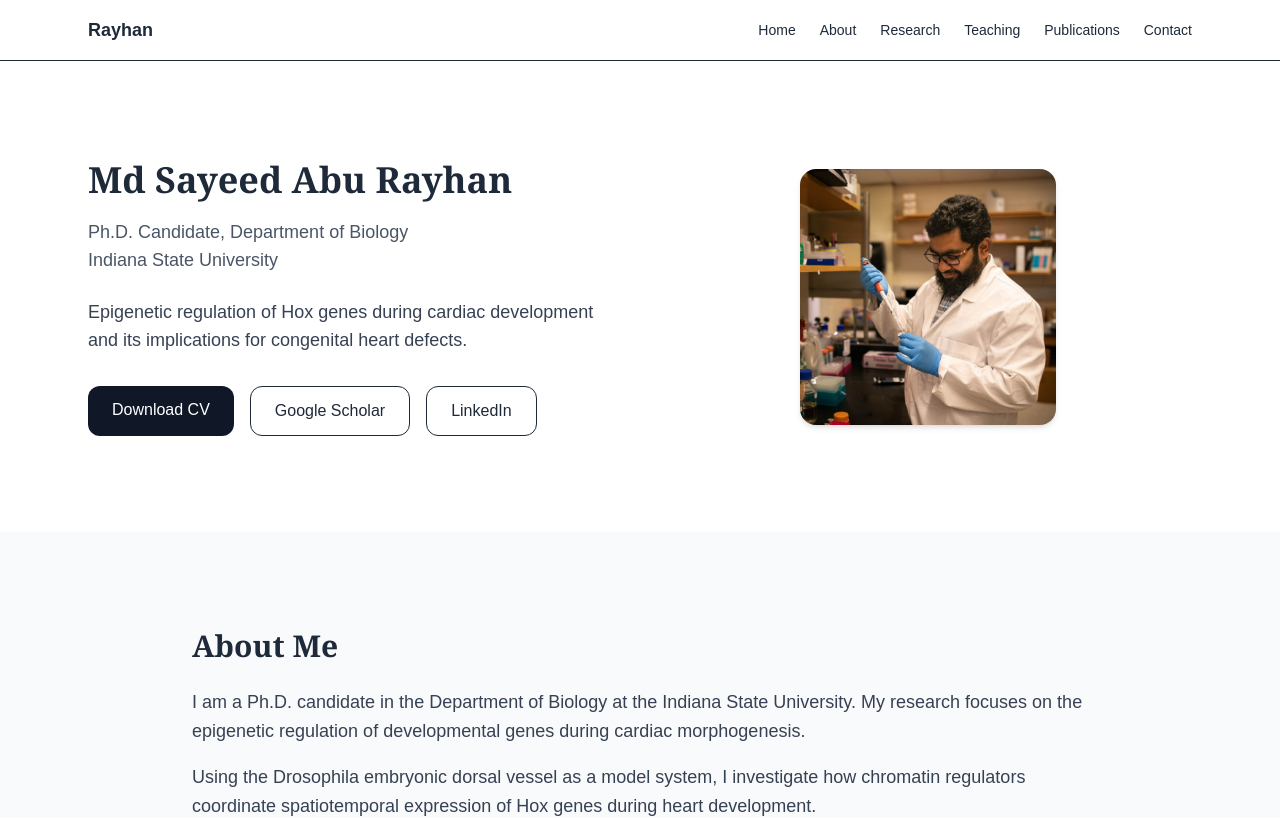
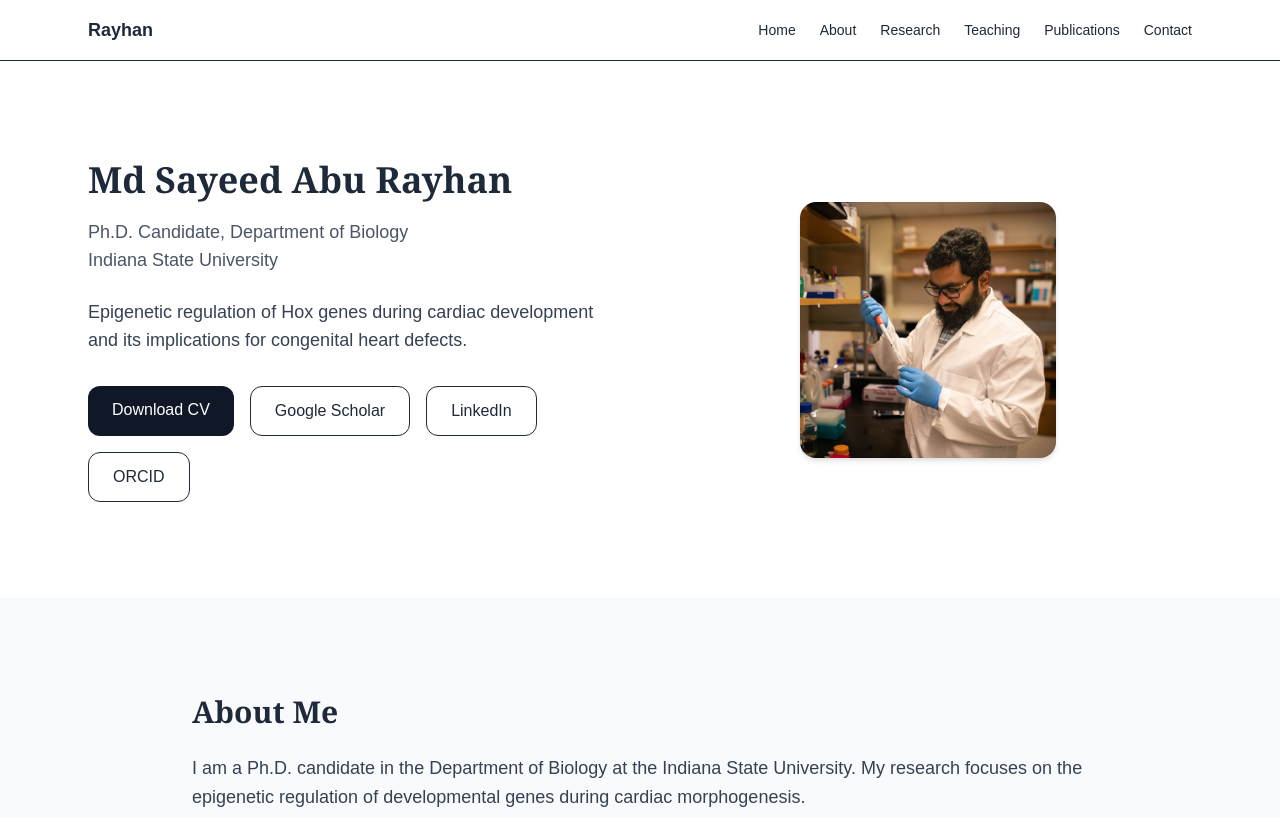
Before and after one commit to rayhanku15/academic-website, a Next.js app: page / in a window 1280 px wide. Shown: the top 818 px of the page. Built offline with nearby package versions, Linux system fonts and the light colour scheme.

Commit message:
website update

```diff
--- a/app/page.tsx
+++ b/app/page.tsx
@@ -61,6 +61,13 @@ export default function Home() {
               LinkedIn
             </a>
 
+            <a
+              href="https://orcid.org/my-orcid?orcid=0009-0001-7493-5509"
+              target="_blank"
+              className="border px-6 py-3 rounded-xl hover:bg-gray-100"
+            >
+              ORCID
+            </a>
           </div>
         </div>
 
```
